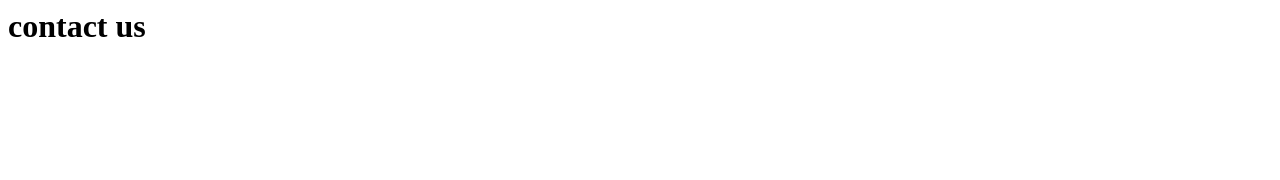
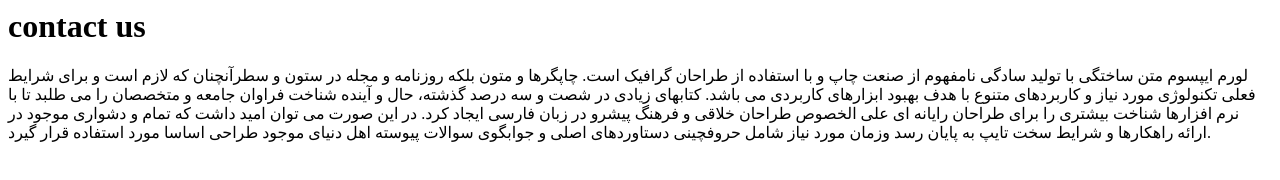
Before and after one commit to Mohammad138091/project, a plain HTML site: page contact.html in a window 1280 px wide. Drawn offline with Linux system fonts and the light colour scheme.

Commit message:
add file shop.html add p tag to contact.html

```diff
--- a/contact.html
+++ b/contact.html
@@ -4,5 +4,6 @@
     </head>
     <body>
     <h1> contact us </h1>
+        <p> لورم ایپسوم متن ساختگی با تولید سادگی نامفهوم از صنعت چاپ و با استفاده از طراحان گرافیک است. چاپگرها و متون بلکه روزنامه و مجله در ستون و سطرآنچنان که لازم است و برای شرایط فعلی تکنولوژی مورد نیاز و کاربردهای متنوع با هدف بهبود ابزارهای کاربردی می باشد. کتابهای زیادی در شصت و سه درصد گذشته، حال و آینده شناخت فراوان جامعه و متخصصان را می طلبد تا با نرم افزارها شناخت بیشتری را برای طراحان رایانه ای علی الخصوص طراحان خلاقی و فرهنگ پیشرو در زبان فارسی ایجاد کرد. در این صورت می توان امید داشت که تمام و دشواری موجود در ارائه راهکارها و شرایط سخت تایپ به پایان رسد وزمان مورد نیاز شامل حروفچینی دستاوردهای اصلی و جوابگوی سوالات پیوسته اهل دنیای موجود طراحی اساسا مورد استفاده قرار گیرد. </p>
     </body>
 </html>
```
Also changed, not shown: shop.html (added, +6 -0 lines).
